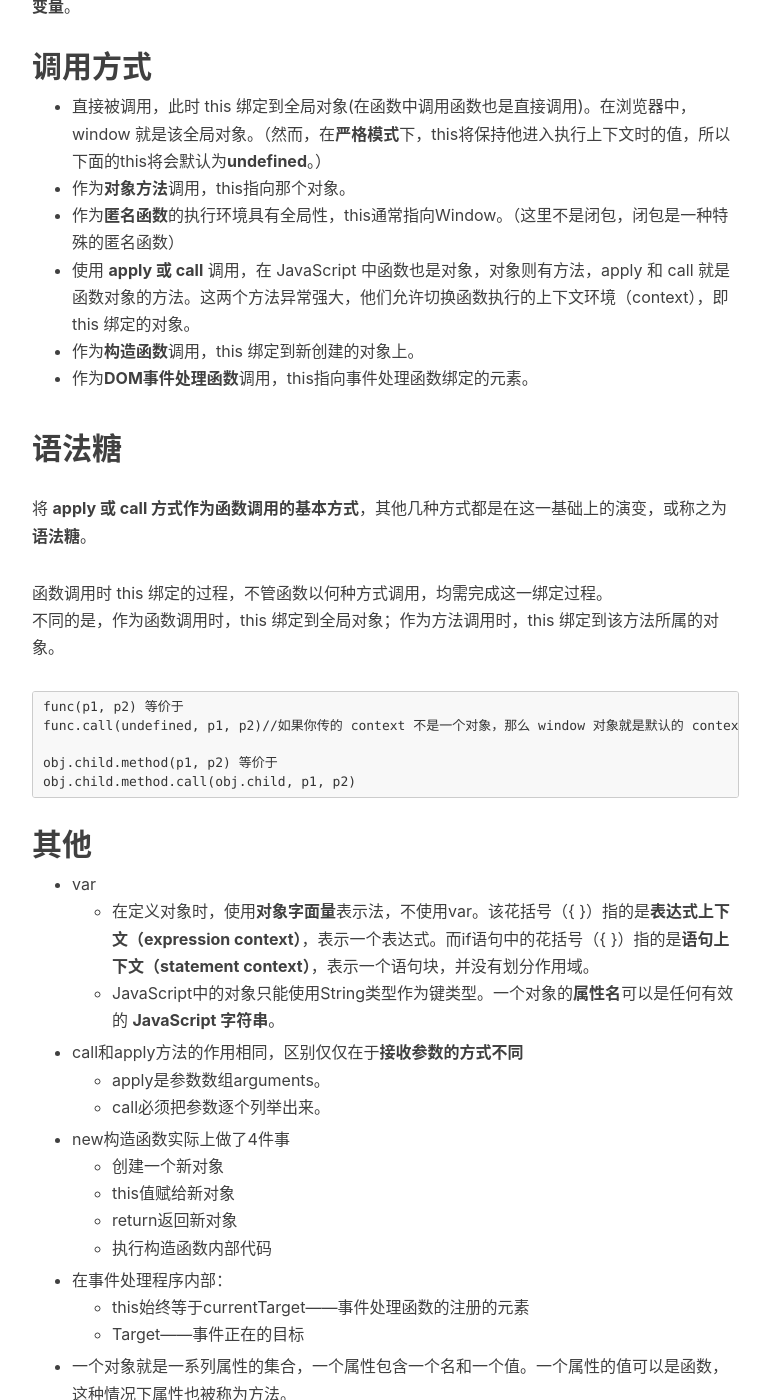
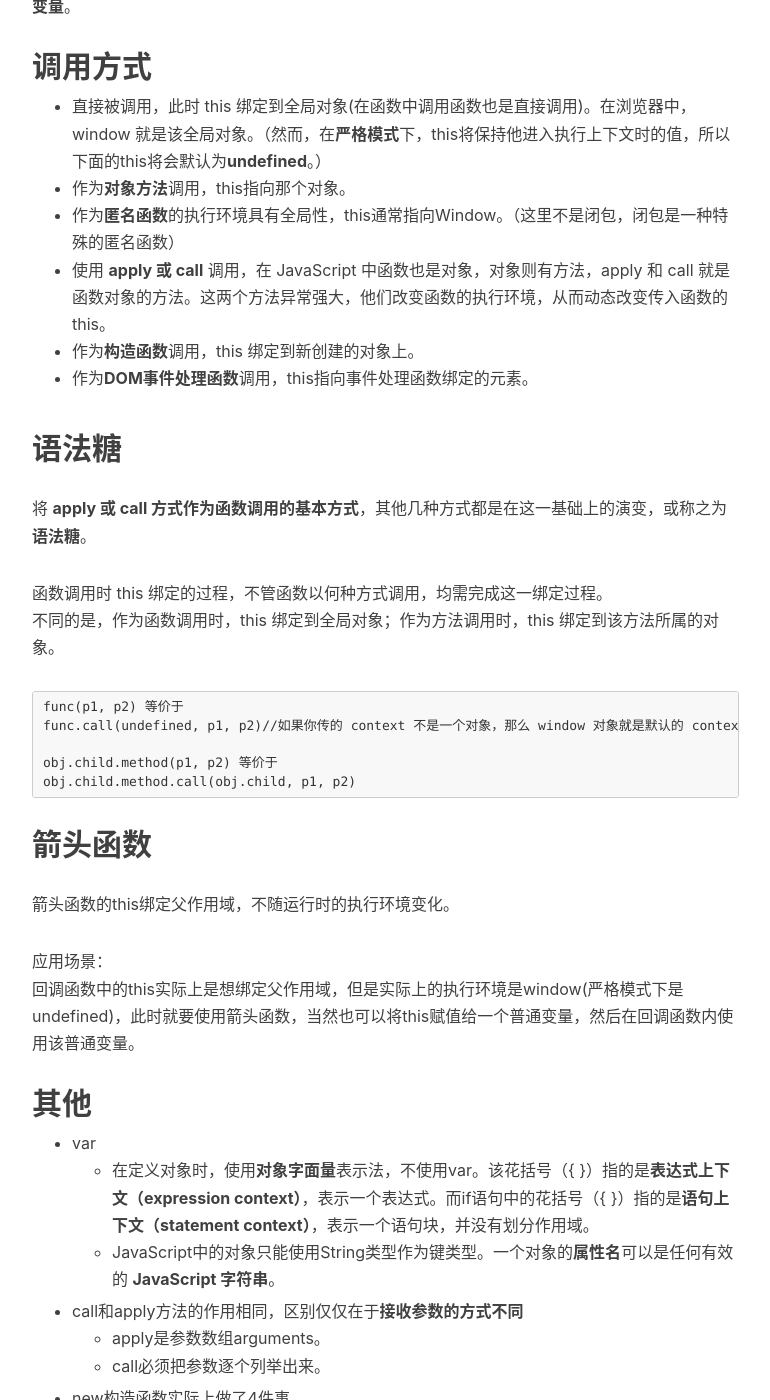
Before and after one commit to leeyixuan/leeyixuan.github.io, a Jekyll site: the page built from _posts/2017-08-15-this.markdown, in a window 1280 px wide and 1400 px high, scrolled down 851 px. Shown: the whole window, without its empty margins (233-1003 px from the left). Built offline with Jekyll 4.4.1, drawn with Linux system fonts in a browser that asks for light colours; nearby versions of some CDN libraries; comment, search, counter and statistics services are not loaded; some of the changed lines change nothing that is shown; some of the changed text lies outside the part shown.

Commit message:
提交apply文章

````diff
--- a/_posts/2017-08-15-this.markdown
+++ b/_posts/2017-08-15-this.markdown
@@ -25,7 +25,7 @@
 - 直接被调用，此时 this 绑定到全局对象(在函数中调用函数也是直接调用)。在浏览器中，window 就是该全局对象。（然而，在**严格模式**下，this将保持他进入执行上下文时的值，所以下面的this将会默认为**undefined**。）
 - 作为**对象方法**调用，this指向那个对象。
 - 作为**匿名函数**的执行环境具有全局性，this通常指向Window。（这里不是闭包，闭包是一种特殊的匿名函数）
-- 使用 **apply 或 call** 调用，在 JavaScript 中函数也是对象，对象则有方法，apply 和 call 就是函数对象的方法。这两个方法异常强大，他们允许切换函数执行的上下文环境（context），即 this 绑定的对象。
+- 使用 **apply 或 call** 调用，在 JavaScript 中函数也是对象，对象则有方法，apply 和 call 就是函数对象的方法。这两个方法异常强大，他们改变函数的执行环境，从而动态改变传入函数的this。
 - 作为**构造函数**调用，this 绑定到新创建的对象上。
 - 作为**DOM事件处理函数**调用，this指向事件处理函数绑定的元素。
 
@@ -45,7 +45,11 @@
 obj.child.method(p1, p2) 等价于
 obj.child.method.call(obj.child, p1, p2)
 ```
+## 箭头函数
+箭头函数的this绑定父作用域，不随运行时的执行环境变化。
 
+应用场景：
+回调函数中的this实际上是想绑定父作用域，但是实际上的执行环境是window(严格模式下是undefined)，此时就要使用箭头函数，当然也可以将this赋值给一个普通变量，然后在回调函数内使用该普通变量。
 ## 其他
 - var
 	- 在定义对象时，使用**对象字面量**表示法，不使用var。该花括号（{ }）指的是**表达式上下文（expression context）**，表示一个表达式。而if语句中的花括号（{ }）指的是**语句上下文（statement context）**，表示一个语句块，并没有划分作用域。
@@ -54,10 +58,10 @@
 	- apply是参数数组arguments。
 	- call必须把参数逐个列举出来。
 - new构造函数实际上做了4件事
-	-  创建一个新对象
-	-  this值赋给新对象
-	-  return返回新对象
-	-  执行构造函数内部代码
+	1. 创建一个新对象，作为将要返回的对象实例。
+	2. 将这个新对象的原型，指向构造函数的prototype属性。
+	3. this值赋给新对象。
+	4. 开始执行构造函数内部的代码。
 -  在事件处理程序内部：
 	-  this始终等于currentTarget——事件处理函数的注册的元素
 	-  Target——事件正在的目标
--- /dev/null
+++ b/_posts/2017-08-21-apply.markdown
@@ -0,0 +1,136 @@
+---
+layout:     post
+title:      "apply & call & bind"
+subtitle:   "自问自答"
+date:       2017-8-21
+author:     "leeyixuan"
+header-img: "img/background/post-bg-js.jpg"
+tags:
+    - js
+---
+## apply
+函数对象具有apply方法。
+apply改变函数的执行环境，从而动态改变传入函数的this，并原地执行。
+接受两个参数，this作用域和参数（arguments或数组）。
+
+
+## call
+函数对象具有call方法。
+call改变函数的执行环境，从而动态改变传入函数的this，并原地执行。
+接受两个参数，this作用域和参数（准确地传入每一个参数，必须逐个列举出来）。
+
+
+
+## bind
+ 函数对象具有bind方法。
+ bind改变函数的执行环境，从而动态改变传入函数的this，并创建一个新的**绑定函数**。
+ 接受一个参数，this作用域。
+```javascript
+var bar = function(){
+console.log(this.x);
+}
+var foo = {
+x:3
+}
+bar(); // undefined
+var func = bar.bind(foo);
+func(); // 3
+```
+## call和apply和比较
+call和apply的作用相同，他们的区别在于**接收参数的方式不同**
+## apply、call、bind比较
+当你希望改变上下文环境之后并非立即执行，而是回调执行的时候，使用 bind() 方法。而 apply/call 则会立即执行函数。
+```javascript
+var obj = {
+    x: 81,
+};
+
+var foo = {
+    getX: function() {
+        return this.x;
+    }
+}
+
+console.log(foo.getX.bind(obj)());  //81
+console.log(foo.getX.call(obj));    //81
+console.log(foo.getX.apply(obj));   //81
+```
+**总结**：
+
+apply 、 call 、bind 三者都是用来改变函数的this对象的指向的；
+apply 、 call 、bind 三者第一个参数都是this要指向的对象，也就是想指定的上下文；
+apply 、 call 、bind 三者都可以利用后续参数传参；
+bind 是返回对应函数，便于稍后调用；apply 、call 则是立即调用。
+
+
+## 进阶
+1.call和apply可以动态地改变this的值。当一个object没有某个方法，但是其他的有，我们可以借助call或apply用其它对象的方法来操作。
+>call和apply真正强大的地方在于扩充函数赖以生存的作用域。对象不需要与方法有任何关系，就能指定作用域。之前在指定的作用域中调用函数，需要将该函数放到对象中，再通过对象来调用该函数。
+
+```javascript
+function fruits() {}
+
+fruits.prototype = {
+    color: "red",
+    say: function() {
+        console.log("My color is " + this.color);
+    }
+}
+
+var apple = new fruits;
+apple.say();    //My color is red
+
+banana = {
+    color: "yellow"
+}
+apple.say.call(banana);     //My color is yellow
+apple.say.apply(banana);    //My color is yellow
+```
+
+
+
+
+2.Javascript中存在一种名为伪数组的对象结构。比较特别的是 arguments 对象，还有像调用 getElementsByTagName , document.childNodes 之类的，它们返回NodeList对象都属于伪数组。不能应用 Array下的 push , pop 等方法。
+通过 Array.prototype.slice.call 转化为标准数组，再使用数组方法。
+但是我们能通过 Array.prototype.slice.call 转换为真正的数组的带有 length 属性的对象，这样 domNodes 就可以应用 Array 下的所有方法了。
+
+例一：
+```javascript
+var domNodes = Array.prototype.slice.call(document.getElementsByTagName("*"));
+```
+
+例二：
+```javascript
+function log(){
+  console.log.apply(console, arguments);
+};
+log(1);    //1
+log(1,2);    //1 2
+```
+
+
+3.借助apply方法，就可以直接将数组传入，而不用手动地将数组中的项一个一个写入，可以直接将一个数组传递给一个不接受数组作为参数的函数。比如Array、Math、String。
+
+例一：
+```javascript
+var  numbers = [5, 458 , 120 , -215 ];
+var maxInNumbers = Math.max.apply(Math, numbers),   //458
+var maxInNumbers2 = Math.max(5, 458 , 120 , -215),   //458
+
+```
+
+例二：
+```javascript
+var array1 = [12 , "foo" , {name "Joe"} , -2458];
+var array2 = ["Doe" , 555 , 100];
+Array.prototype.push.apply(array1, array2);
+/* array1 值为  [12 , "foo" , {name "Joe"} , -2458 , "Doe" , 555 , 100] */
+```
+## 参考资料
+1.[深入浅出 妙用Javascript中apply、call、bind ][1]
+2.[如何理解和熟练运用js中的call及apply？ ][2]
+3.[[译]Apply和数组:三个技巧 ](http://www.cnblogs.com/ziyunfei/archive/2012/09/18/2690412.html)
+
+
+  [1]: https://www.cnblogs.com/coco1s/p/4833199.html
+  [2]: https://www.zhihu.com/question/20289071
````
